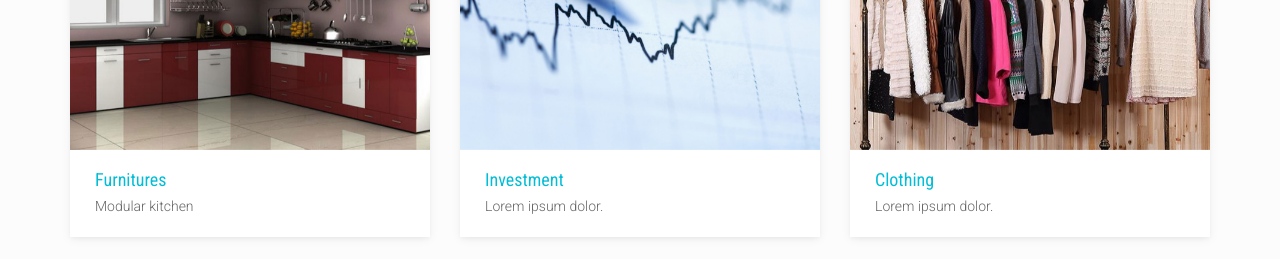
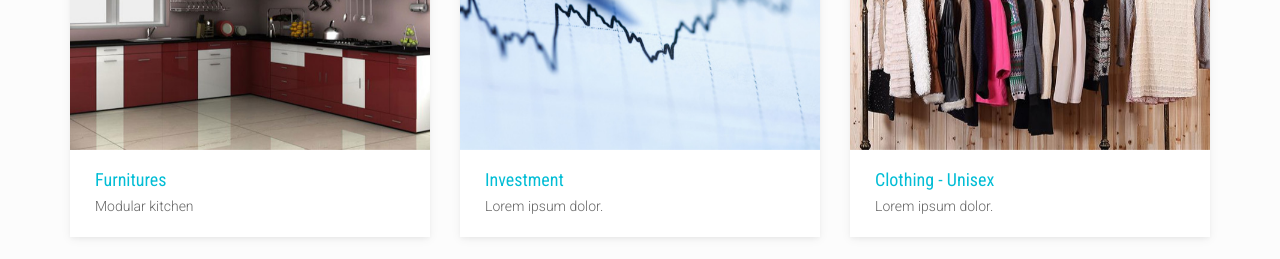
Before and after one commit to iamsiddique/al-fawaz, an Angular app: page / in a window 1280 px wide. Shown: the part 1435-1694 px from the top of the page. Built offline with nearby package versions, Linux system fonts and the light colour scheme; a web font is replaced by a local one.

Commit message:
pipeline test

```diff
--- a/src/app/main/main.component.html
+++ b/src/app/main/main.component.html
@@ -183,7 +183,7 @@ Slider Section Start
           <figcaption>
             <h4>
               <a href="#">
-                Clothing
+                Clothing - Unisex
               </a>
             </h4>
             <p>
```
